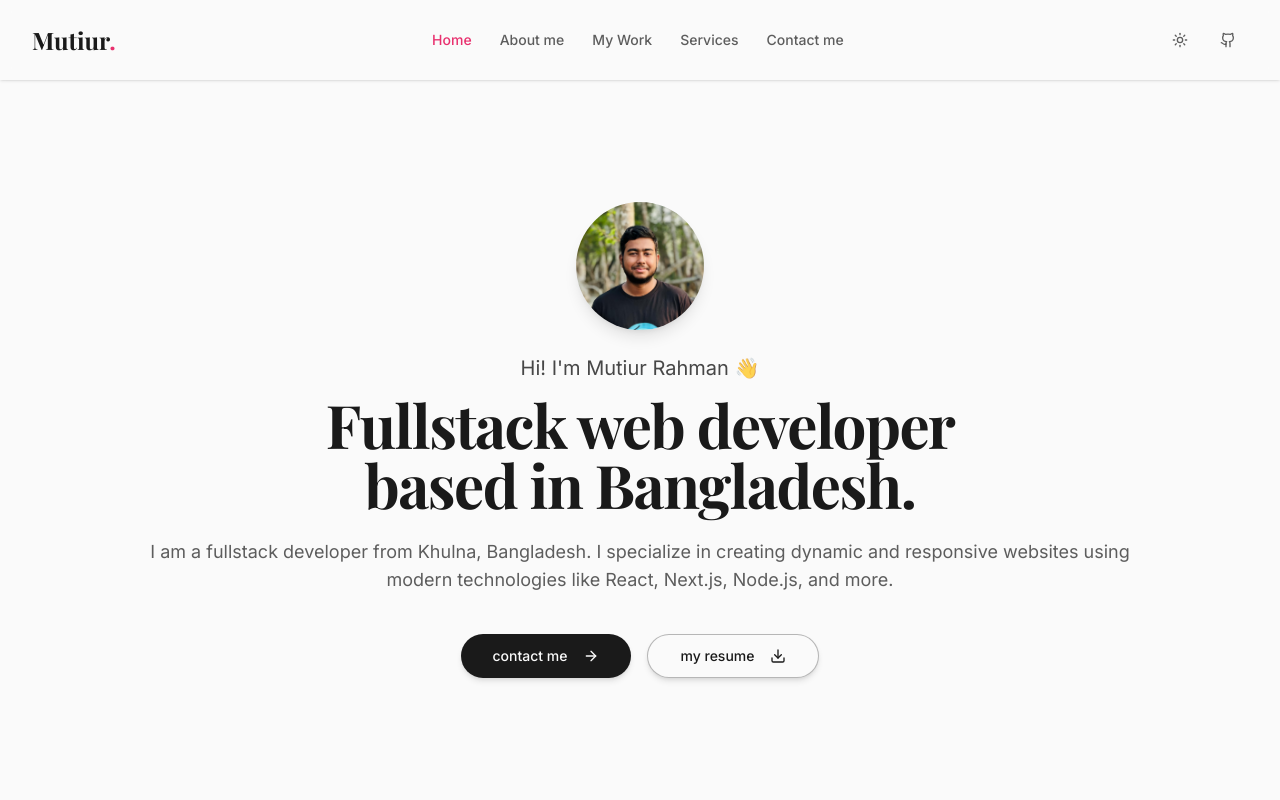
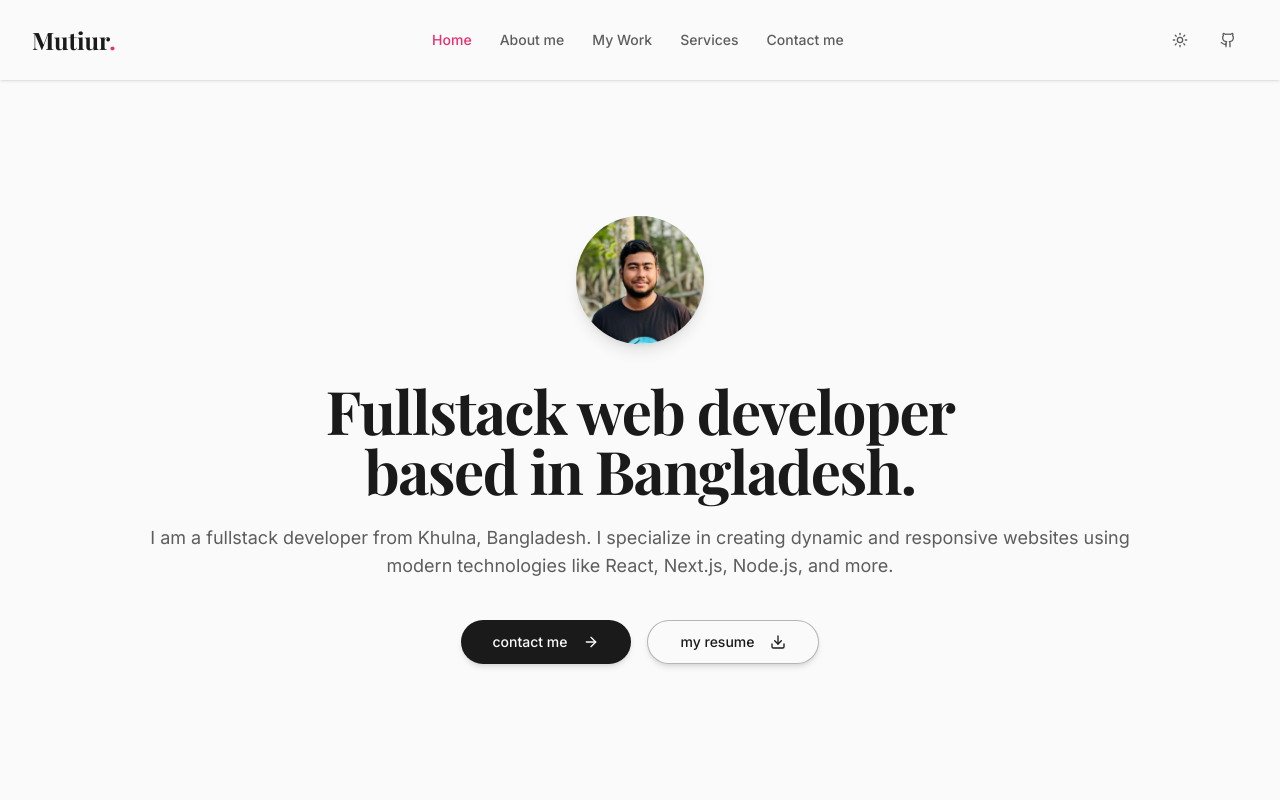
Before and after one commit to Mutiur03/Portfolio, a Next.js app: page / in a window 1280 px wide. Shown: the top 800 px of the page. Built offline with nearby package versions, Linux system fonts and the light colour scheme; a web font is replaced by a local one.

Commit message:
Update HeroSection.tsx

```diff
--- a/components/landing/HeroSection.tsx
+++ b/components/landing/HeroSection.tsx
@@ -24,7 +24,7 @@ export function HeroSection() {
 
         <AnimatedElement delay={200}>
           <p className="text-lg md:text-xl text-foreground/80 mb-3 font-body">
-            Hi! I'm Mutiur Rahman 👋
+
           </p>
         </AnimatedElement>
 
```
